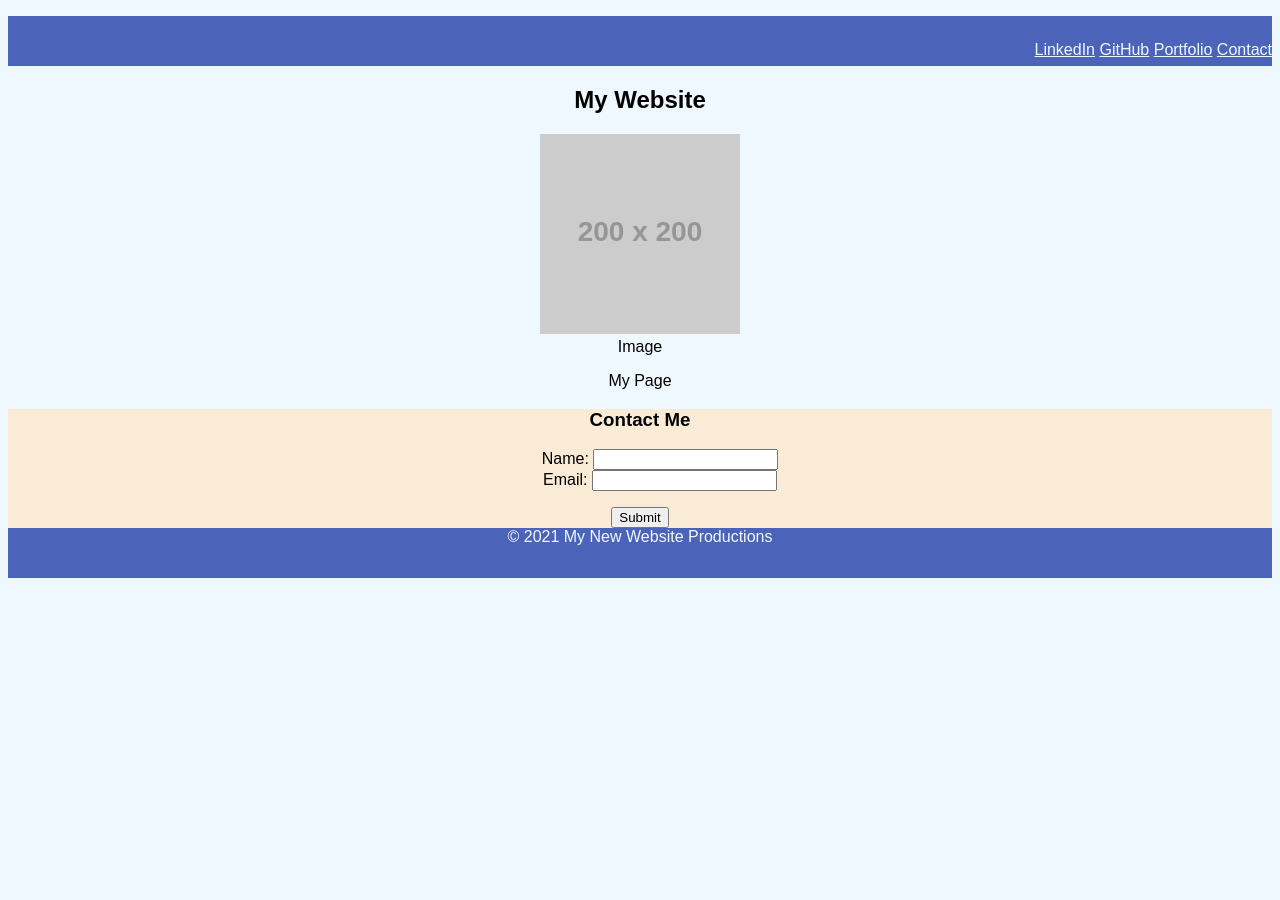
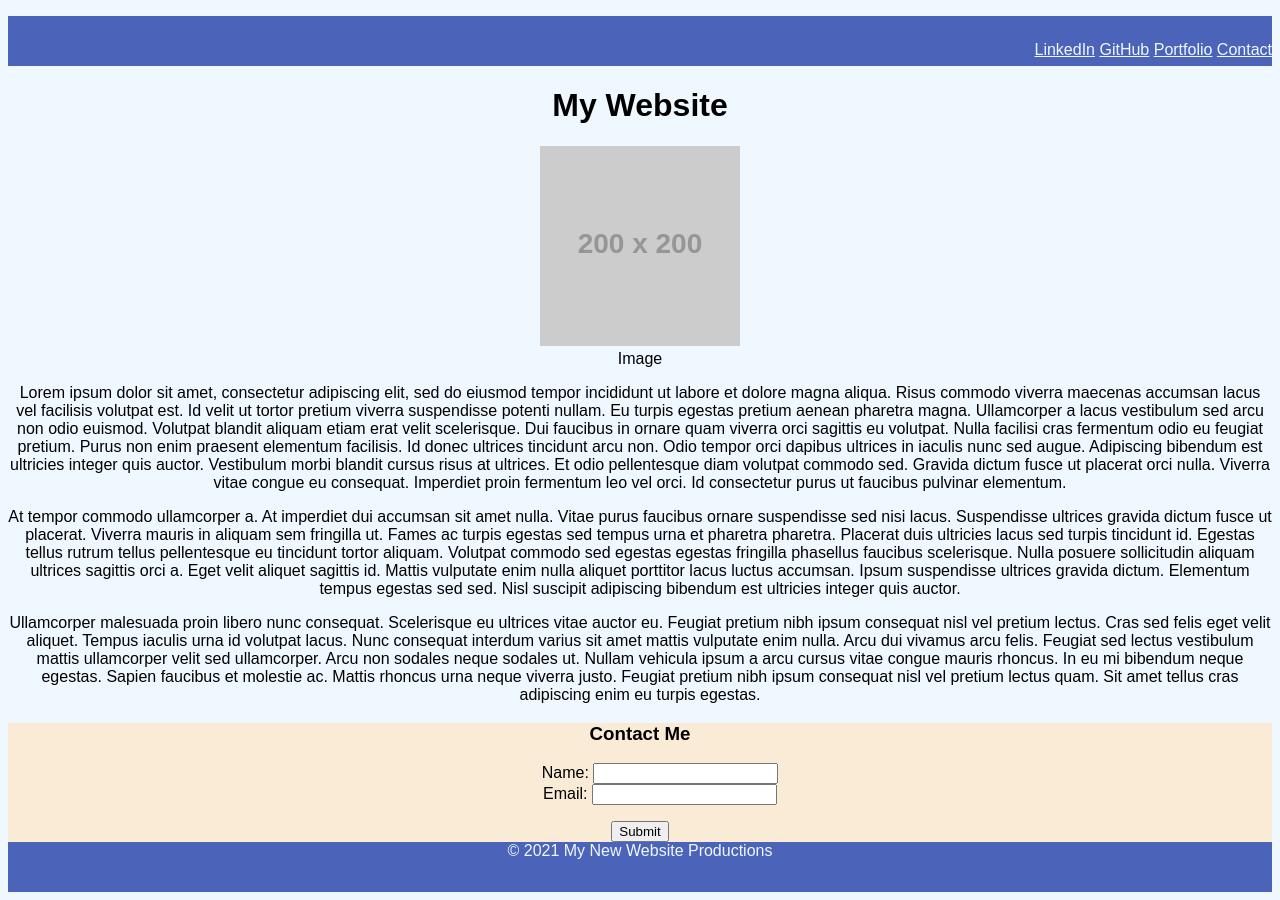
Before and after one commit to jcorozco81/mini-project-1, a plain HTML site: page index.html in a window 1280 px wide. Before the commit the page ends 800 px from the top, so only its background shows below. Drawn offline with Linux system fonts and the light colour scheme; placeholder pictures from the web are drawn by us.

Commit message:
new changes 4-26-2021

```diff
--- a/index.html
+++ b/index.html
@@ -9,7 +9,7 @@
 </head>
 <body>
     <header>
-        <nav>
+        <nav class="text-right">
             <ul>
                 <li><a href="https://www.linkedin.com/in/juan-carlos-orozco-b6276434/">LinkedIn</a></li>
                 <li><a href="https://github.com/jcorozco81">GitHub</a></li>
@@ -19,15 +19,17 @@
         </nav>
     </header>
 
-    <section id="main-section">
-        <h1>My Website</h1>
+    <main>
+        <h1 class="text-center">My Website</h1>
         <figure>
             <img src="https://via.placeholder.com/200" alt="Image">
-            <figcaption>Image</figcaption>
+            <figcaption class="text-center">Image</figcaption>
         </figure>
-        <p>My Page</p>
-    </section>
-    <section id=contact-form>
+        <p>Lorem ipsum dolor sit amet, consectetur adipiscing elit, sed do eiusmod tempor incididunt ut labore et dolore magna aliqua. Risus commodo viverra maecenas accumsan lacus vel facilisis volutpat est. Id velit ut tortor pretium viverra suspendisse potenti nullam. Eu turpis egestas pretium aenean pharetra magna. Ullamcorper a lacus vestibulum sed arcu non odio euismod. Volutpat blandit aliquam etiam erat velit scelerisque. Dui faucibus in ornare quam viverra orci sagittis eu volutpat. Nulla facilisi cras fermentum odio eu feugiat pretium. Purus non enim praesent elementum facilisis. Id donec ultrices tincidunt arcu non. Odio tempor orci dapibus ultrices in iaculis nunc sed augue. Adipiscing bibendum est ultricies integer quis auctor. Vestibulum morbi blandit cursus risus at ultrices. Et odio pellentesque diam volutpat commodo sed. Gravida dictum fusce ut placerat orci nulla. Viverra vitae congue eu consequat. Imperdiet proin fermentum leo vel orci. Id consectetur purus ut faucibus pulvinar elementum.</p>
+        <p>At tempor commodo ullamcorper a. At imperdiet dui accumsan sit amet nulla. Vitae purus faucibus ornare suspendisse sed nisi lacus. Suspendisse ultrices gravida dictum fusce ut placerat. Viverra mauris in aliquam sem fringilla ut. Fames ac turpis egestas sed tempus urna et pharetra pharetra. Placerat duis ultricies lacus sed turpis tincidunt id. Egestas tellus rutrum tellus pellentesque eu tincidunt tortor aliquam. Volutpat commodo sed egestas egestas fringilla phasellus faucibus scelerisque. Nulla posuere sollicitudin aliquam ultrices sagittis orci a. Eget velit aliquet sagittis id. Mattis vulputate enim nulla aliquet porttitor lacus luctus accumsan. Ipsum suspendisse ultrices gravida dictum. Elementum tempus egestas sed sed. Nisl suscipit adipiscing bibendum est ultricies integer quis auctor.</p>
+        <p>Ullamcorper malesuada proin libero nunc consequat. Scelerisque eu ultrices vitae auctor eu. Feugiat pretium nibh ipsum consequat nisl vel pretium lectus. Cras sed felis eget velit aliquet. Tempus iaculis urna id volutpat lacus. Nunc consequat interdum varius sit amet mattis vulputate enim nulla. Arcu dui vivamus arcu felis. Feugiat sed lectus vestibulum mattis ullamcorper velit sed ullamcorper. Arcu non sodales neque sodales ut. Nullam vehicula ipsum a arcu cursus vitae congue mauris rhoncus. In eu mi bibendum neque egestas. Sapien faucibus et molestie ac. Mattis rhoncus urna neque viverra justo. Feugiat pretium nibh ipsum consequat nisl vel pretium lectus quam. Sit amet tellus cras adipiscing enim eu turpis egestas.</p>
+    </main>
+    <section id=contact-form class="text-center">
         <h3>Contact Me</h3>
     <form>
     <ul>
@@ -40,10 +42,10 @@
         <input type="email" id="email"><br>
         </li>
     </ul>
-    <input type="button" id="sumbit" value="Submit">
+    <button type="submit">Submit</button>
     </form>
     </section>
-    <footer>© 2021 My New Website Productions</footer>
+    <footer class="text-center">© 2021 My New Website Productions</footer>
 
 </body>
 </html>
```
